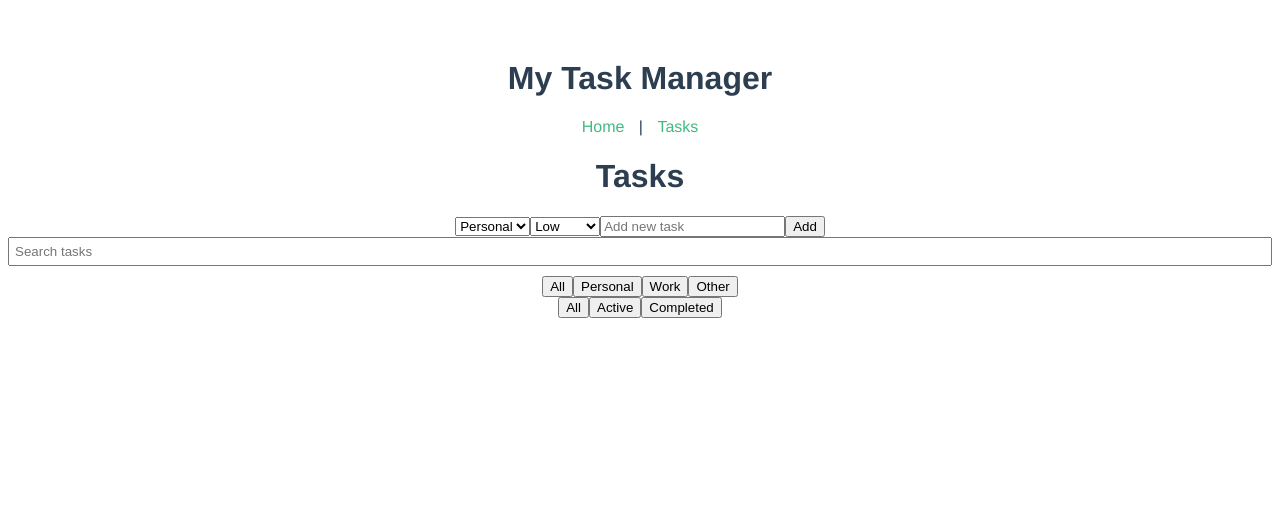
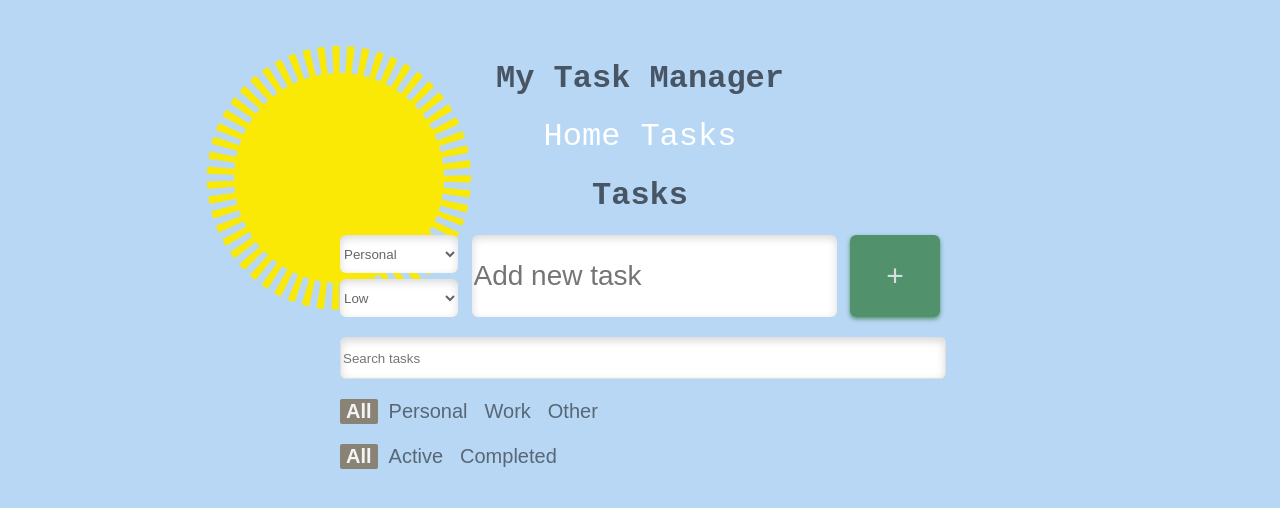
Before and after one commit to Lisofsky023/my-task-manager, a Vue app: page /tasks in a window 1280 px wide. Shown: the top 508 px of the page. Built offline with nearby package versions, Linux system fonts and the light colour scheme.

Commit message:
add style

```diff
--- a/src/App.vue
+++ b/src/App.vue
@@ -3,7 +3,7 @@
     <header>
       <h1>My Task Manager</h1>
       <nav>
-        <router-link to="/">Home</router-link> |
+        <router-link to="/">Home</router-link>
         <router-link to="/tasks">Tasks</router-link>
       </nav>
     </header>
@@ -18,17 +18,27 @@ export default {
 </script>
 
 <style>
+
+body {
+  background-color: #abd0f3d8;
+}
+
 #app {
-  font-family: Avenir, Helvetica, Arial, sans-serif;
+  font-family: "JetBrains Mono",monospace;
   -webkit-font-smoothing: antialiased;
   -moz-osx-font-smoothing: grayscale;
   text-align: center;
-  color: #2c3e50;
+  color: #11181fad;
   margin-top: 60px;
 }
 nav a {
   margin: 10px;
   text-decoration: none;
-  color: #42b983;
+  color: #ffffff;
+  font-size: 32px;
+}
+
+nav a:hover {
+  color: #055e0891;
 }
 </style>
--- a/src/components/TaskAddForm.vue
+++ b/src/components/TaskAddForm.vue
@@ -1,39 +1,50 @@
 <template>
   <div class="task-add-form">
-    <select v-model="newTaskCategory">
-      <option value="Personal">Personal</option>
-      <option value="Work">Work</option>
-      <option value="Other">Other</option>
-    </select>
-    <select v-model="newTaskPriority">
-      <option value="Low">Low</option>
-      <option value="Medium">Medium</option>
-      <option value="High">High</option>
-    </select>
-    <input v-model="newTaskText" placeholder="Add new task" />
-    <button @click="addNewTask">Add</button>
+    <div class="select-form">
+      <select class="select-category" v-model="newTaskCategory">
+        <option class="category" value="Personal">Personal</option>
+        <option class="category" value="Work">Work</option>
+        <option class="category" value="Other">Other</option>
+      </select>
+      <select class="select-priority" v-model="newTaskPriority">
+        <option class="priority" value="Low">Low</option>
+        <option class="priority" value="Medium">Medium</option>
+        <option class="priority" value="High">High</option>
+      </select>
+    </div>
+    <input
+      class="input-add-task"
+      v-model="newTaskText"
+      placeholder="Add new task"
+    />
+    <div class="btn-container">
+      <button class="button-add cross" @click="addNewTask">+</button>
+    </div>
   </div>
 </template>
 
 <script>
-import { ref } from 'vue';
-import { useTasksStore } from '@/stores/tasksStore';
-
+import { ref } from "vue";
+import { useTasksStore } from "@/stores/tasksStore";
 
 export default {
   setup(_, { emit }) {
     const tasksStore = useTasksStore();
-    const newTaskText = ref('');
-    const newTaskCategory = ref('Personal');
-    const newTaskPriority = ref('Low');
+    const newTaskText = ref("");
+    const newTaskCategory = ref("Personal");
+    const newTaskPriority = ref("Low");
 
     const addNewTask = () => {
       if (newTaskText.value.trim()) {
-        tasksStore.addTask(newTaskText.value, newTaskCategory.value, newTaskPriority.value);
-        newTaskText.value = '';
-        newTaskCategory.value = 'Personal';
-        newTaskPriority.value = 'Low';
-        emit('task-added');
+        tasksStore.addTask(
+          newTaskText.value,
+          newTaskCategory.value,
+          newTaskPriority.value
+        );
+        newTaskText.value = "";
+        newTaskCategory.value = "Personal";
+        newTaskPriority.value = "Low";
+        emit("task-added");
       }
     };
 
@@ -41,8 +52,71 @@ export default {
       newTaskText,
       newTaskCategory,
       newTaskPriority,
-      addNewTask
+      addNewTask,
     };
-  }
+  },
 };
 </script>
+<style>
+
+.task-add-form {
+  display: flex;
+  justify-content: space-between;
+  margin-bottom: 20px;
+}
+
+.select-category {
+  margin-bottom: 6px;
+}
+
+.select-form {
+  display: flex;
+  flex-direction: column;
+}
+
+.button-add, select, .input-add-task {
+  border-radius: 6px;
+  box-shadow: inset 0 3px 8px rgba(0, 0, 0, 0.158);
+  border: 1px solid #ddd;
+  background-color: rgb(255, 255, 255);
+  outline: none;
+  color: rgba(0, 0, 0, 0.603);
+}
+
+.button-add {
+  width: 90px;
+  font-size: 30px;
+  cursor: pointer;
+  color: rgb(217, 221, 224);
+  background-color: #055e0891;
+  height: 100%;
+  border: none;
+  box-shadow: 0 2px 4px #055e088f;
+  cursor: pointer;
+  transition: 0.3s;
+}
+
+.button-add:hover {
+  background-color: #45a049cc;
+}
+
+.button-add:active {
+  box-shadow: 0 1px 2px rgba(255, 255, 255, 0.5);
+  transform: translateY(1px);
+}
+
+select {
+  width: 118px;
+  height: 38px;
+  outline: none;
+  border: none;
+  cursor: pointer;
+}
+
+.input-add-task {
+  border: none;
+  height: 80px;
+  font-size: 28px;
+}
+
+</style>
--- a/src/components/TaskFilters.vue
+++ b/src/components/TaskFilters.vue
@@ -1,28 +1,111 @@
 <template>
-  <div>
+  <div class="filters">
     <div class="category-filters">
-      <button @click="$emit('set-category', 'All')">All</button>
-      <button @click="$emit('set-category', 'Personal')">Personal</button>
-      <button @click="$emit('set-category', 'Work')">Work</button>
-      <button @click="$emit('set-category', 'Other')">Other</button>
+      <button
+        class="category-btn"
+        :class="{ active: selectedCategory === 'All' }"
+        @click="setCategory('All')">
+        All
+      </button>
+      <button
+        class="category-btn"
+        :class="{ active: selectedCategory === 'Personal' }"
+        @click="setCategory('Personal')">
+        Personal
+      </button>
+      <button
+        class="category-btn"
+        :class="{ active: selectedCategory === 'Work' }"
+        @click="setCategory('Work')">
+        Work
+      </button>
+      <button
+        class="category-btn"
+        :class="{ active: selectedCategory === 'Other' }"
+        @click="setCategory('Other')">
+        Other
+      </button>
     </div>
+
     <div class="status-filters">
-      <button @click="$emit('set-status', 'all')">All</button>
-      <button @click="$emit('set-status', 'active')">Active</button>
-      <button @click="$emit('set-status', 'completed')">Completed</button>
+      <button
+        class="status-btn"
+        :class="{ active: selectedStatus === 'All' }"
+        @click="setStatus('All')">
+        All
+      </button>
+      <button
+        class="status-btn"
+        :class="{ active: selectedStatus === 'active' }"
+        @click="setStatus('active')">
+        Active
+      </button>
+      <button
+        class="status-btn"
+        :class="{ active: selectedStatus === 'completed' }"
+        @click="setStatus('completed')">
+        Completed
+      </button>
     </div>
   </div>
 </template>
 
 <script>
 export default {
-  name: "TaskFilters"
+  name: "TaskFilters",
+  data() {
+    return {
+      selectedCategory: 'All',
+      selectedStatus: 'All',
+    };
+  },
+  methods: {
+  setCategory(category) {
+    this.selectedCategory = category;
+    this.$emit('set-category', category);
+  },
+  setStatus(status) {
+    this.selectedStatus = status;
+    this.$emit('set-status', status);
+  }
+}
 };
 </script>
 
 <style scoped>
 
-.filters button {
-  margin-right: 5px;
+.category-filters {
+  margin-bottom: 20px;
+  display: flex;
 }
+
+.status-filters {
+  display: flex;
+}
+
+.status-btn, .category-btn {
+  background: transparent;
+  border: none;
+  font-size: 20px;
+  color: rgba(0, 0, 0, 0.521);
+  cursor: pointer;
+
+
+}
+
+.category-btn {
+
+}
+
+.status-btn.active, .category-btn.active {
+  color: #f5f5f5;
+  font-weight: bold;
+  background-color: rgba(110, 78, 40, 0.616);
+  border-radius: 2px;
+}
+
+.filters {
+  margin-bottom: 20px;
+}
+
 </style>
--- a/src/components/TaskForm.vue
+++ b/src/components/TaskForm.vue
@@ -1,6 +1,7 @@
 <template>
-  <div>
-    <select v-model="taskCategory">
+  <div class="container-edit-form">
+    <div class="container-select">
+      <select class="select-category-edit" v-model="taskCategory">
         <option value="Personal">Personal</option>
         <option value="Work">Work</option>
         <option value="Other">Other</option>
@@ -10,8 +11,9 @@
         <option value="Medium">Medium</option>
         <option value="High">High</option>
       </select>
-    <input v-model="taskText" placeholder="Add new task" />
-    <button @click="submitTask">Submit</button>
+    </div>
+    <input class="edit-input" v-model="taskText" placeholder="Add new task" />
+    <button class="submit-edit-form" @click="submitTask">Submit</button>
     <p v-if="error">{{ error }}</p>
   </div>
 </template>
@@ -79,3 +81,59 @@ export default {
   },
 };
 </script>
+
+<style>
+.container-edit-form {
+  display: flex;
+  flex-wrap: wrap;
+  justify-content: flex-start;
+  padding: 20px;
+}
+
+.select-category-edit {
+  margin-bottom: 18px;
+  margin-right: 18px;
+}
+
+.edit-input {
+  border-radius: 6px;
+  box-shadow: inset 0 3px 8px rgba(0, 0, 0, 0.158);
+  border: 1px solid #ddd;
+  background-color: rgb(255, 255, 255);
+  outline: none;
+  width: 90%;
+  height: 88px;
+  color: rgba(0, 0, 0, 0.603);
+  margin-bottom: 20px;
+  font-size: 23px;
+}
+
+.submit-edit-form {
+  border-width: 2px;
+  align-items: center;
+  background-color: #FCFCFD;
+  border-radius: 4px;
+  border-width: 0;
+  box-shadow: rgba(45, 35, 66, 0.4) 0 2px 4px,rgba(45, 35, 66, 0.3) 0 7px 13px -3px,#D6D6E7 0 -3px 0 inset;
+  box-sizing: border-box;
+  color: #36395A;
+  cursor: pointer;
+  font-family: "JetBrains Mono",monospace;
+  height: 34px;
+  line-height: 1;
+  padding-left: 10px;
+  padding-right: 10px;
+  position: relative;
+  transition: box-shadow .15s,transform .15s;
+  font-size: 18px;
+}
+
+.submit-edit-form:active {
+  box-shadow: #D6D6E7 0 3px 7px inset;
+  transform: translateY(2px);
+}
+
+.submit-edit-form:focus {
+  box-shadow: #D6D6E7 0 0 0 1.5px inset, rgba(45, 35, 66, 0.4) 0 2px 4px, rgba(45, 35, 66, 0.3) 0 7px 13px -3px, #D6D6E7 0 -3px 0 inset;
+}
+</style>
--- a/src/components/TaskList.vue
+++ b/src/components/TaskList.vue
@@ -1,6 +1,11 @@
 <template>
-  <div>
-    <task-add-form @task-added="refreshTasks" />
+  <div class="container">
+    <div class="container-sun">
+      <svg class="svg-sun" version="1.1" viewBox="0 0 100 100" preserveAspectRatio="xMinYMin meet">
+      <circle cx="50" cy="50" r="35" id="sun"></circle>
+      </svg>
+      </div>
+    <task-add-form />
     <input v-model="searchQuery" placeholder="Search tasks" type="text" class="search-input" />
     <task-filters @set-category="setFilterCategory" @set-status="setFilter"></task-filters>
     <ul class="list">
@@ -54,6 +59,7 @@ export default {
     const categoryCondition = filterCategory.value === 'All' || task.category === filterCategory.value;
     const matchesSearch = task.text && typeof task.text === 'string' && task.text.toLowerCase().includes(searchQuery.value.toLowerCase());
     return statusCondition && categoryCondition && matchesSearch;
+
   });
 });
 
@@ -87,11 +93,20 @@ const handleTaskSubmit = ({ text, id, category, priority }) => {
 
 <style>
 
+.container {
+  position: relative;
+}
+
 .search-input {
-  margin-bottom: 10px;
-  padding: 5px;
+  border-radius: 6px;
+  box-shadow: inset 0 3px 8px rgba(0, 0, 0, 0.158);
+  border: 1px solid #ddd;
+  background-color: rgb(255, 255, 255);
+  outline: none;
   width: 100%;
-  box-sizing: border-box;
+  height: 38px;
+  color: rgba(0, 0, 0, 0.603);
+  margin-bottom: 20px;
 }
 
 .filters button {
@@ -110,6 +125,7 @@ const handleTaskSubmit = ({ text, id, category, priority }) => {
 
 .completed {
   text-decoration: line-through;
+  text-decoration-color: rgba(255, 0, 0, 0.979);
 }
 
 .priority {
@@ -128,4 +144,85 @@ const handleTaskSubmit = ({ text, id, category, priority }) => {
 .Low, .Medium, .High {
   font-weight: bold;
 }
+
+.container-sun{
+  text-align:center;
+}
+
+.svg-sun{
+  width:300px;
+  height:300px;
+  position: absolute;
+  top: -207px;
+  left: -151px;
+  z-index: -100;
+  -webkit-transform-origin: center center;
+  -moz-transform-origin: 50% 50%;
+  -o-transform-origin: center center;
+  -ms-transform-origin: center center;
+  transform-origin:50% 50%;
+  animation: spin 85s linear infinite,sun-glow 3s 0s linear infinite;
+}
+
+#sun{
+  stroke-width:18;
+  stroke-dasharray:2;
+  stroke-dashoffset:2;
+}
+
+@-webkit-keyframes sun-glow {
+	0% { fill: #f1c40f8e; stroke:#f1c40f91;}
+	50% { fill: #fffb008a; stroke:#fffb0080;}
+	100% { fill: #f1c40f88; stroke:#f1c40f8e;}
+}
+@-moz-keyframes sun-glow {
+	0% { fill: #f1c40f; stroke:#f1c40f;}
+	50% {  stroke:#fffb00;}
+	100% { fill: #f1c40f; stroke:#f1c40f;}
+}
+@-o-keyframes sun-glow {
+	0% { fill: #f1c40f; stroke:#f1c40f;}
+	50% { fill: #fffb00; stroke:#fffb00;}
+	100% { fill: #f1c40f; stroke:#f1c40f;}
+}
+@-ms-keyframes sun-glow {
+	0% { fill: #f1c40f; stroke:#f1c40f;}
+	50% { fill: #fffb00; stroke:#fffb00;}
+	100% { fill: #f1c40f; stroke:#f1c40f;}
+}
+@keyframes sun-glow {
+	0% { fill: #f1c40f; stroke:#f1c40f;}
+	50% { fill: #fffb00; stroke:#fffb00;}
+	100% { fill: #f1c40f; stroke:#f1c40f;}
+}
+
+@-webkit-keyframes spin{
+	100% {
+		-webkit-transform: rotate(360deg);
+	}
+}
+@-moz-keyframes spin{
+	100% {
+		-moz-transform: rotate(360deg);
+	}
+}
+@-o-keyframes spin{
+	100% {
+		-o-transform: rotate(360deg);
+	}
+}
+@-ms-keyframes spin{
+	100% {
+		-ms-transform: rotate(360deg);
+	}
+}
+@keyframes spin{
+	100% {
+		transform: rotate(360deg);
+	}
+}
+
+
+
+
 </style>
--- a/src/views/HomePage.vue
+++ b/src/views/HomePage.vue
@@ -1,6 +1,10 @@
 <template>
-  <div>
+  <div class="wrapper">
     <h1>Welcome to Task Manager</h1>
     <router-link to="/tasks">Go to Tasks</router-link>
   </div>
 </template>
+
+<style>
+
+</style>
--- a/src/views/TasksPage.vue
+++ b/src/views/TasksPage.vue
@@ -1,5 +1,5 @@
 <template>
-  <div>
+  <div class="wrapper">
     <h1>Tasks</h1>
     <task-list></task-list>
   </div>
@@ -16,5 +16,10 @@ export default {
 </script>
 
 <style>
+ .wrapper {
+  max-width: 600px;
+  margin: 0 auto;
+ }
+
 
 </style>
```
Also changed, not shown: src/components/TaskItem.vue (+133 -6 lines). Lines whose indentation alone changed are shown as unchanged.
